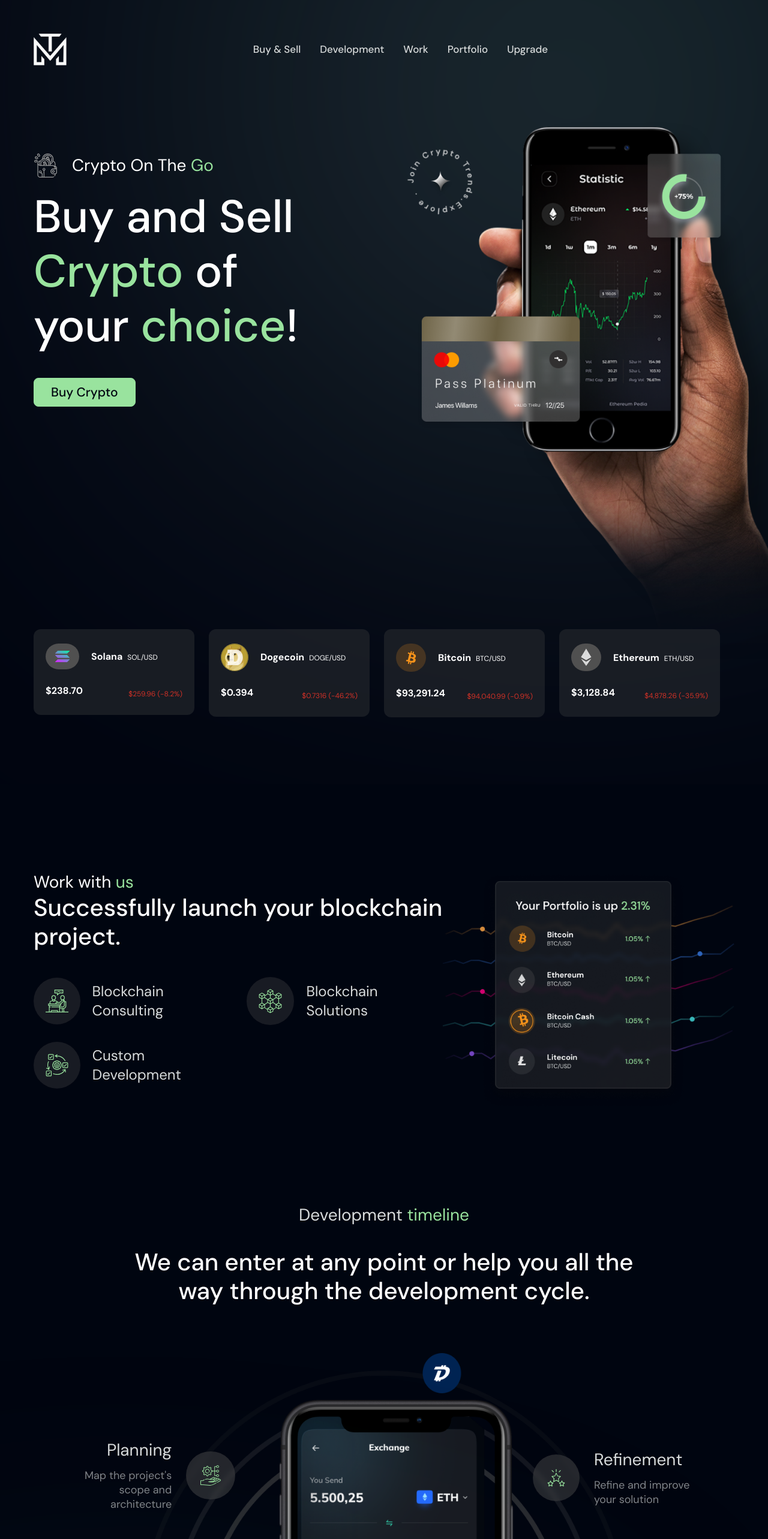
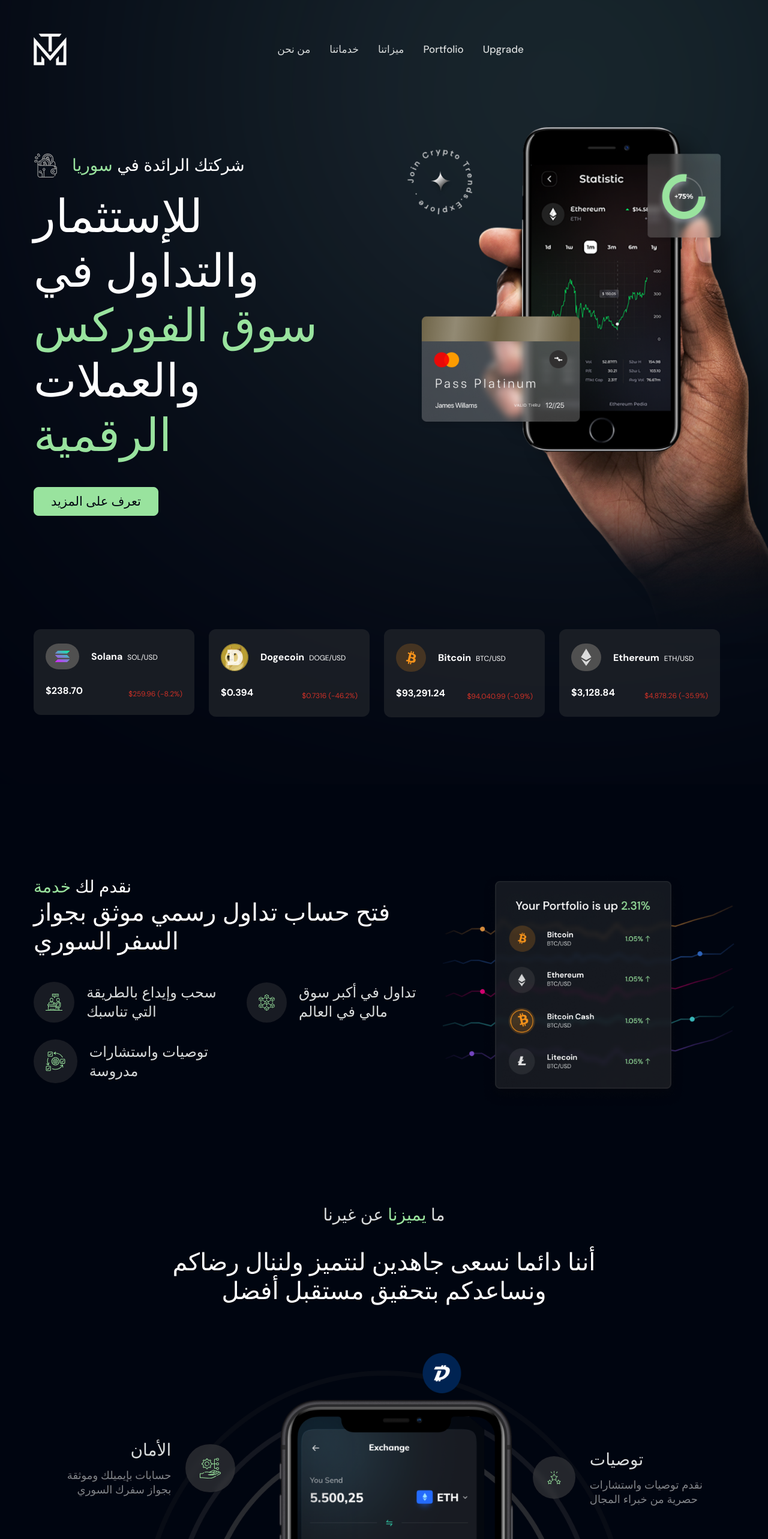
Before and after one commit to BassamXYZ/MT-Trading, a Next.js app: page / in a window 1280 px wide. Shown: the top 2566 px of the page at 60% size. Built offline with nearby package versions, Linux system fonts and the light colour scheme.

Commit message:
translate 2 sections

```diff
--- a/src/app/page.tsx
+++ b/src/app/page.tsx
@@ -17,7 +17,6 @@
       <Hero />
       <Work />
       <TimeLine />
-      <Platform />
       <Portfolio />
       <Upgrade />
       <Perks />
--- a/src/components/Home/Hero/index.tsx
+++ b/src/components/Home/Hero/index.tsx
@@ -55,7 +55,7 @@
   return (
     <section
       className="relative md:pt-40 md:pb-28 py-20 overflow-hidden z-1"
-      id="main-banner"
+      id="about"
     >
       <div className="container mx-auto lg:max-w-screen-xl px-4">
         <div className="grid grid-cols-12">
@@ -68,19 +68,19 @@
                 height={40}
               />
               <p className="text-white sm:text-28 text-18 mb-0">
-                Crypto On The <span className="text-primary">Go</span>
+                شركتك الرائدة في <span className="text-primary">سوريا</span>
               </p>
             </div>
             <h1 className="font-medium lg:text-76 md:text-70 text-54 lg:text-start text-center text-white mb-10">
-              Buy and Sell <span className="text-primary">Crypto</span> of your{" "}
-              <span className="text-primary">choice</span>!
+              للإستثمار والتداول في <span className="text-primary">سوق الفوركس</span> والعملات{" "}
+              <span className="text-primary">الرقمية</span>
             </h1>
             <div className="flex items-center md:justify-start justify-center gap-8">
               <button
                 className="bg-primary border border-primary rounded-lg text-21 font-medium hover:bg-transparent hover:text-primary text-darkmode py-2 px-7 z-50"
                 onClick={() => setIsBuyingOpen(true)}
               >
-                Buy Crypto
+                تعرف على المزيد
               </button>
             </div>
           </motion.div>
--- a/src/components/Home/timeline/index.tsx
+++ b/src/components/Home/timeline/index.tsx
@@ -15,7 +15,7 @@
     transition: { duration: 0.6, delay: 0.4 },
   };
   return (
-    <section className="md:pt-40 pt-9 pb-8" id="development">
+    <section className="md:pt-40 pt-9 pb-8" id="features">
       <div className="container mx-auto lg:max-w-screen-xl md:max-w-screen-md lg:px-16 px-4">
         <div className="text-center">
           <motion.div
@@ -24,11 +24,10 @@
             transition={{ duration: 0.6 }}
           >
             <p className="text-muted sm:text-28 text-18 mb-9">
-              Development <span className="text-primary">timeline</span>
+              ما <span className="text-primary">يميزنا</span> عن غيرنا
             </p>
             <h2 className="text-white sm:text-40 text-30 font-medium lg:w-80% mx-auto mb-20">
-              We can enter at any point or help you all the way through the
-              development cycle.
+              أننا دائما نسعى جاهدين لنتميز ولننال رضاكم ونساعدكم بتحقيق مستقبل أفضل
             </h2>
           </motion.div>
           <motion.div
@@ -48,9 +47,9 @@
               </div>
               <div className="absolute lg::top-40 top-36 lg:left-0 -left-4 w-72 flex items-center gap-6">
                 <div className="text-right">
-                  <h5 className="text-muted text-28 mb-3">Planning</h5>
+                  <h5 className="text-muted text-28 mb-3">الأمان</h5>
                   <p className="text-18 text-muted text-opacity-60">
-                    Map the project's scope and architecture
+                    حسابات بإيميلك وموثقة بجواز سفرك السوري
                   </p>
                 </div>
                 <div className="bg-light_grey bg-opacity-45 backdrop-blur-sm px-6 py-2 h-fit rounded-full">
@@ -73,17 +72,17 @@
                   />
                 </div>
                 <div className="text-left">
-                  <h5 className="text-muted text-28 mb-3">Refinement</h5>
+                  <h5 className="text-muted text-28 mb-3">توصيات</h5>
                   <p className="text-18 text-muted text-opacity-60">
-                    Refine and improve your solution
+                    نقدم توصيات واستشارات حصرية من خبراء المجال
                   </p>
                 </div>
               </div>
               <div className="absolute lg:bottom-48 bottom-36 lg:left-0 -left-4 w-72 flex items-center gap-6">
                 <div className="text-right">
-                  <h5 className="text-muted text-28 mb-3">Prototype</h5>
+                  <h5 className="text-muted text-28 mb-3">سحب وإيداع</h5>
                   <p className="text-18 text-muted text-opacity-60">
-                    Build a working prototype to test your product
+                    اسحب أو أودع أموالك معنا بأي طريقة تناسبك
                   </p>
                 </div>
                 <div className="bg-light_grey bg-opacity-45 backdrop-blur-sm px-6 py-2 h-fit rounded-full">
@@ -108,10 +107,10 @@
                 </div>
                 <div className="text-left">
                   <h5 className="text-muted text-nowrap text-28 mb-3">
-                    Support
+                    خدمة عملاء
                   </h5>
                   <p className="text-18 text-muted text-opacity-60">
-                    Deploy the product and ensure full support by us
+                    متواجدين معكم دائما للمساعدة في كل الأوقات
                   </p>
                 </div>
               </div>
--- a/src/components/Home/work/index.tsx
+++ b/src/components/Home/work/index.tsx
@@ -23,20 +23,20 @@
   const services = [
     {
       icon: "/images/icons/icon-consulting.svg",
-      text: "Blockchain Consulting",
+      text: "سحب وإيداع بالطريقة التي تناسبك",
     },
     {
       icon: "/images/icons/icon-blockchain.svg",
-      text: "Blockchain Solutions",
+      text: "تداول في أكبر سوق مالي في العالم",
     },
     {
       icon: "/images/icons/icon-Services.svg",
-      text: "Custom Development",
+      text: "توصيات واستشارات مدروسة",
     },
   ];
 
   return (
-    <section className="md:pt-28 pt-8" id="work">
+    <section className="md:pt-28 pt-8" id="services">
       <div className="container mx-auto lg:max-w-screen-xl px-4">
         <div ref={ref} className="grid grid-cols-12 items-center">
           <motion.div
@@ -44,10 +44,10 @@
             className="lg:col-span-7 col-span-12"
           >
             <p className="sm:text-28 text-18 text-white">
-              Work with <span className="text-primary">us</span>
+              نقدم لك <span className="text-primary">خدمة</span>
             </p>
             <h2 className="sm:text-40 text-30 text-white lg:w-full md:w-70% font-medium">
-              Successfully launch your blockchain project.
+              فتح حساب تداول رسمي موثق بجواز السفر السوري
             </h2>
             <div className="grid md:grid-cols-2 gap-7 mt-11">
               {services.map((service, index) => (
--- a/src/components/Layout/Header/Navigation/menuData.tsx
+++ b/src/components/Layout/Header/Navigation/menuData.tsx
@@ -1,9 +1,9 @@
 import { HeaderItem } from "@/types/menu";
 
 export const headerData: HeaderItem[] = [
-  { label: "Buy & Sell", href: "/#main-banner" },
-  { label: "Development", href: "/#development" },
-  { label: "Work", href: "/#work" },
+  { label: "من نحن", href: "/#about" },
+  { label: "خدماتنا", href: "/#services" },
+  { label: "ميزاتنا", href: "/#features" },
   { label: "Portfolio", href: "/#portfolio" },
   { label: "Upgrade", href: "/#upgrade" },
   //{ label: "Docs", href: "/documentation#version" },
```
